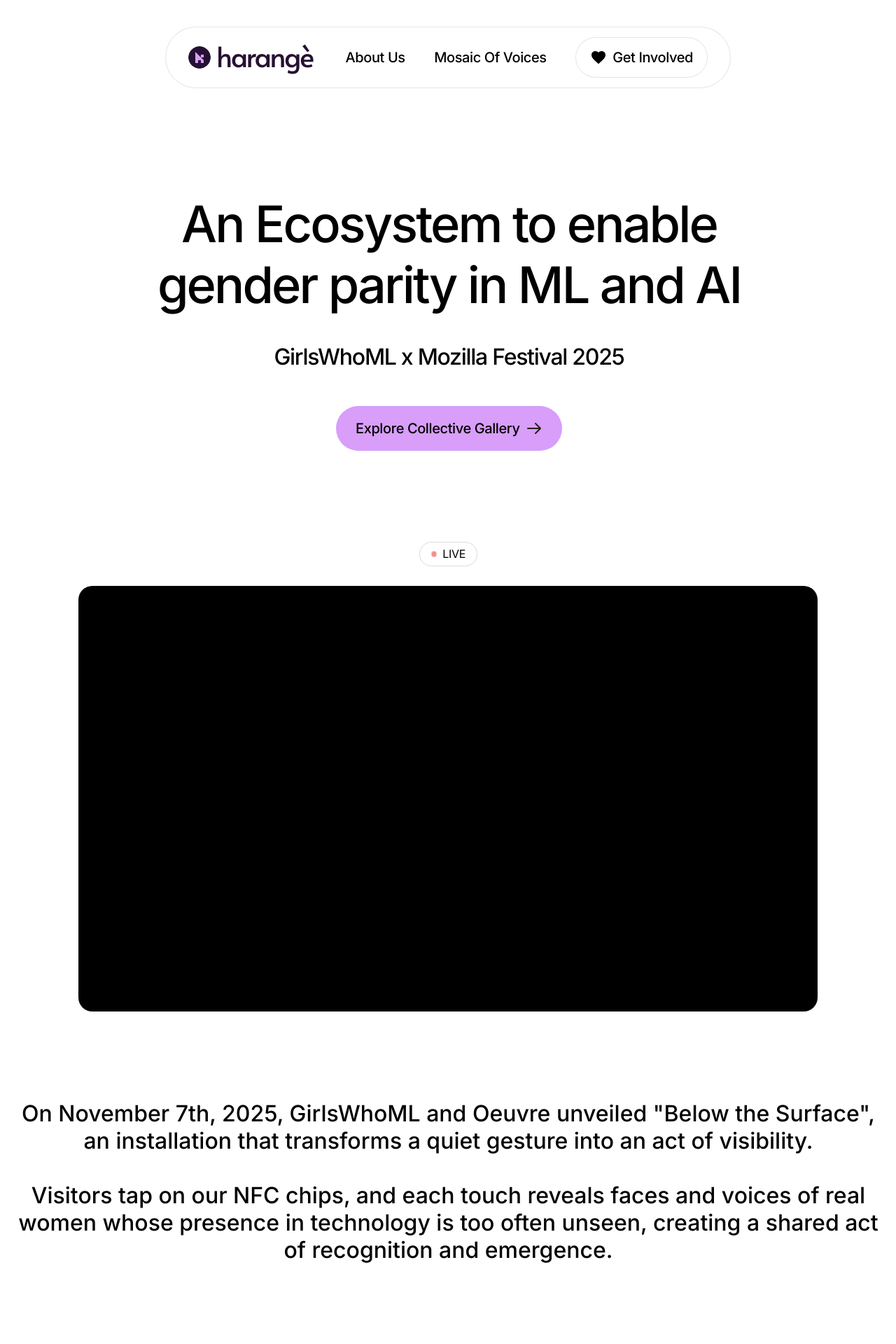
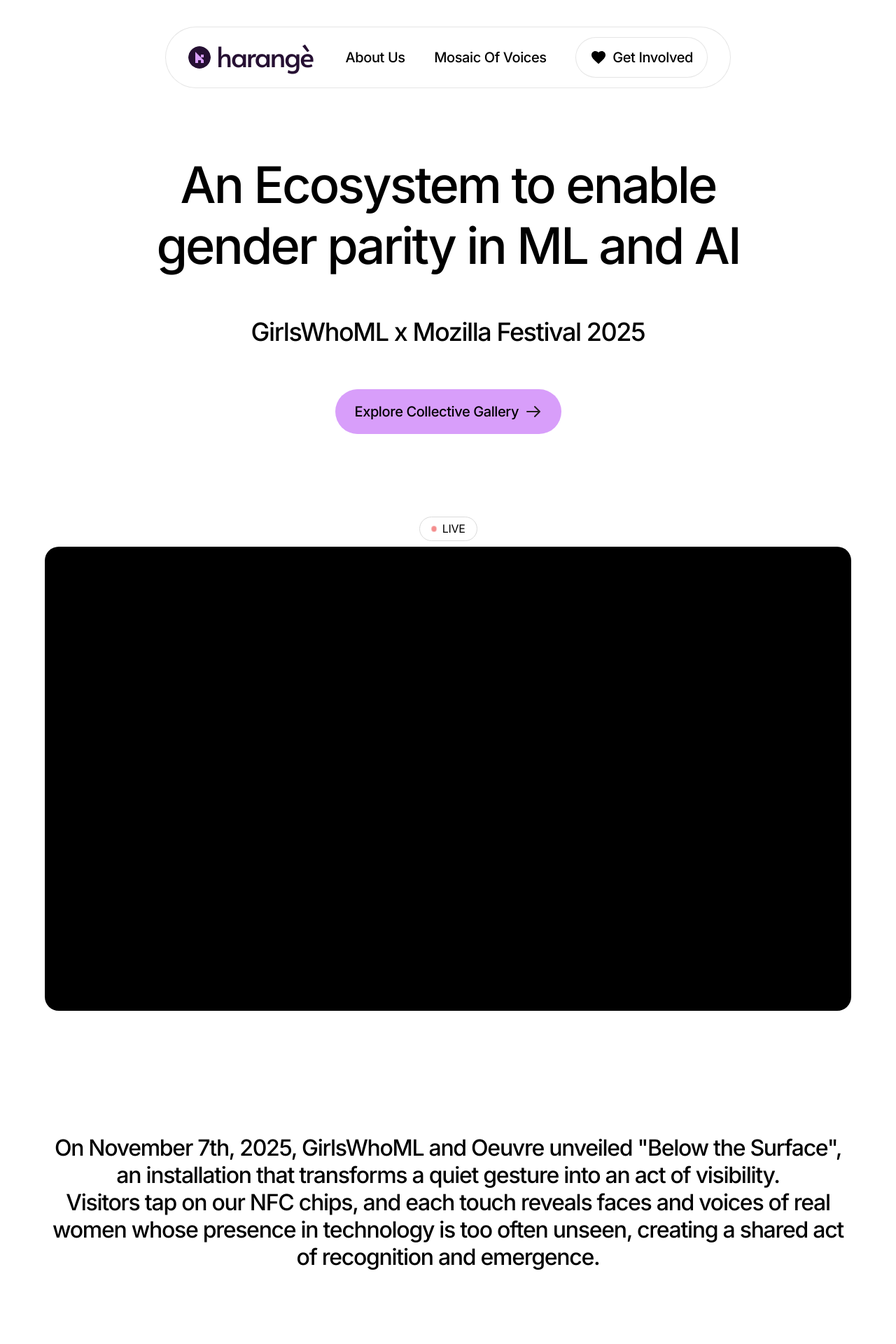
Before and after one commit to clencyc/GirlsWhoML, a Next.js app: page / in a window 1280 px wide. Shown: the top 1920 px of the page at 70% size. Built offline with nearby package versions, Linux system fonts and the light colour scheme.

Commit message:
currently working on Home

```diff
--- a/app/page.js
+++ b/app/page.js
@@ -75,43 +75,50 @@
   }, []);
 
 return (
+    <div className="relative w-full min-h-full bg-[#F5F3ED] flex flex-col items-center">
  <div className="relative w-full min-h-screen bg-[#FFFFFF] flex flex-col items-center">
-    <div className="relative w-[1440px]  bg-[#FFFFFF]">
-      <div className="sticky top-0 z-50 bg-white w-full flex justify-center">
 
       <Header />
-
-      </div>
       {/* rest of your content */}
 
 
 
 
 
+      {/* topSection */}
+      <section className="relative w-full max-w-[1440px] flex flex-col
+      items-center top-[100px] pt-24 md:pt-32"  >
 
-    {/* Main content */}
-    <div className="relative w-[1440px] bg-[#FFFFFF]"></div>
-      {/* topSection */}
-      <section className="absolute w-[1441px] h-[1769px] left-[calc(50%-1441px/2+0.5px)] top-[156px]">
+
+
         {/* heroText */}
-        <div
-          ref={el => sectionRefs.current['hero'] = el}
-          className={getSectionClass('hero', "flex flex-col items-center p-0 gap-[52px] absolute w-[881px] h-[368px] left-[281px] top-[120px]")}
+       <div ref={el => sectionRefs.current['hero'] = el} className={getSectionClass(
+    'hero',
+    'flex flex-col items-center gap-[52px] relative w-full max-w-[881px] mx-auto mt-[120px]'
+  )}
 >
-          {/* h1 */}
-          <div className="flex flex-col items-center p-0 gap-[40px] w-[881px] h-[252px] flex-none order-0 self-stretch flex-grow-0">
-            <h1 className="w-[881px] h-[174px] font-['Inter'] text-[72px] leading-[87px] text-center tracking-[-0.04em] text-[#000000] flex-none order-0 self-stretch flex-grow-0" style={{fontWeight: 500}}>
+
+  {/* Heading */}
+  <div className="flex flex-col items-center gap-[40px] text-center w-full px-4 sm:px-0">
+  <h1
+    className="font-['Inter'] text-[72px] w-full sm:w-4/5 md:w-3/4 lg:w-[915px]
+      leading-[87px] tracking-[-0.04em] text-black"
+    style={{ fontWeight: 500 }}
+  >
       An Ecosystem to enable gender parity in ML and AI
     </h1>
-            <p className="w-[881px] h-[38px] font-['Inter'] text-[32px] leading-[39px] text-center tracking-[-0.04em] text-[#000000] flex-none order-1 self-stretch flex-grow-0" style={{fontWeight: 450}}>
+    <p
+      className="font-['Inter'] text-[36px] leading-[60px] tracking-[-0.04em] text-black mt-[10px] px-4 sm:px-0"
+      style={{ fontWeight: 450 }}
+    >
       GirlsWhoML x Mozilla Festival 2025
     </p>
   </div>
 
-          {/* cta1 */}
+  {/* CTA Button (original styling preserved) */}
   <a
     href="./mosaic-of-voices"
-            className="group flex flex-row justify-center items-center p-[20px_28px] gap-[8px] w-[323px] h-[64px] bg-[#D89EFA] rounded-[100px] flex-none order-1 flex-grow-0 transition-all duration-700 ease-out hover:bg-[#000000]"
+    className="group flex flex-row justify-center items-center p-[20px_28px] gap-[8px] w-[323px] h-[64px] bg-[#D89EFA] rounded-[100px] transition-all duration-700 ease-out hover:bg-[#000000]"
     onMouseEnter={(e) => {
       e.currentTarget.querySelector('span').style.color = '#ffffff';
       e.currentTarget.querySelector('svg').style.color = '#ffffff';
@@ -121,21 +128,46 @@
       e.currentTarget.querySelector('svg').style.color = '#231F20';
     }}
   >
-            <span className="w-[235px] h-[24px] font-['Inter'] font-bold text-[20px] leading-[24px] tracking-[-0.02em] text-[#000000] flex-none order-0 flex-grow-0 transition-colors duration-700" style={{fontWeight: 450}}>
+    <span
+      className="w-[235px] h-[24px] font-['Inter'] font-bold text-[20px] leading-[24px] tracking-[-0.02em] text-[#000000] transition-colors duration-700"
+      style={{ fontWeight: 450 }}
+    >
       Explore Collective Gallery
     </span>
-            <svg width="24" height="24" viewBox="0 0 24 24" fill="none" className="flex-none order-1 flex-grow-0 transition-all duration-700 ease-out group-hover:translate-x-1 text-[#231F20]">
-              <path d="M3 12H21M21 12L14 5M21 12L14 19" stroke="currentColor" strokeWidth="2" strokeLinecap="round" strokeLinejoin="round"/>
+    <svg
+      width="24"
+      height="24"
+      viewBox="0 0 24 24"
+      fill="none"
+      className="transition-all duration-700 ease-out group-hover:translate-x-1 text-[#231F20]"
+    >
+      <path
+        d="M3 12H21M21 12L14 5M21 12L14 19"
+        stroke="currentColor"
+        strokeWidth="2"
+        strokeLinecap="round"
+        strokeLinejoin="round"
+      />
     </svg>
   </a>
 </div>
+
+
+
+
+
+
+
+
+
+
 
         {/* liveBadge */}
         <div
         ref={el => (sectionRefs.current['live-badge'] = el)}
         className={getSectionClass(
           'live-badge',
-    "box-border flex flex-row justify-center items-center p-[8px_16px] gap-[8px] absolute w-[83px] h-[35px] left-[calc(50%-83px/2)] top-[618px] border border-[#DBDBDB] rounded-[100px]"
+          "box-border flex flex-row justify-center  mt-[20px] items-center p-[8px_16px] gap-[8px] absolute w-[83px] h-[35px] left-[calc(50%-83px/2)] top-[618px] border border-[#DBDBDB] rounded-[100px]"
         )}
       >
         <style jsx>{`
@@ -155,38 +187,67 @@
         `}</style>
 
   <div className="w-[9px] h-[9px] bg-[#F06464] rounded-full animate-smooth-blink"></div>
-
-  <span
-    className="w-[34px] h-[19px] font-['Inter'] text-[16px] leading-[19px] tracking-[-0.02em] text-[#000000] font-semibold"
-  >
-    LIVE
-  </span>
+  <span className="w-[34px] h-[19px] font-['Inter'] text-[16px] leading-[19px] tracking-[-0.02em] text-[#000000] font-semibold"
+  >LIVE</span>
       </div>
 
 
         {/* Rectangle 24 */}
         <div
-          className="absolute w-[1056px] h-[608px] left-[192px] bg-[#000000] rounded-[20px] transition-transform duration-100 ease-out"
+          className="absolute w-[90%] lg:w-[1056px] aspect-[1056/608] bg-[#000000] rounded-[20px] transition-transform duration-100 ease-out left-1/2"
           style={{
             top: `${681 + scrollY * 0.05}px`,
-            transform: `translateY(${scrollY * -0.02}px)`
+            transform: `translate(-50%, ${scrollY * -0.02}px)`,
           }}
         ></div>
+
 
         {/* description */}
         <div
           ref={el => sectionRefs.current['description'] = el}
-          className={getSectionClass('description', "absolute w-[1440px] left-[calc(50%-1440px/2)] top-[1415px] text-[32px] leading-[39px] text-center text-[#000000]")}
-          style={{fontFamily: 'var(--font-inter)', fontWeight: 500, letterSpacing: '-4%'}}
+          // REVISED: Removed absolute positioning (absolute, left-[...], top-[...]).
+          // Used responsive max-width, horizontal centering (mx-auto), and large top margin (mt-[1000px]) to push it below the parallax area.
+          className="relative mt-[1000px] lg:mt-[1600px] w-full max-w-5xl mx-auto px-4 text-center text-[32px] leading-tight sm:leading-[39px] text-[#000000]"
+          style={{fontFamily: 'var(--font-inter)', fontWeight: 500, letterSpacing: '-0.04em'}} // Corrected letter-spacing to match original style
         >
-          <div className="whitespace-nowrap">On November 7th, 2025, GirlsWhoML and Oeuvre unveiled "Below the Surface",</div>
-          <div className="whitespace-nowrap">an installation that transforms a quiet gesture into an act of visibility.</div>
-          <div>&nbsp;</div>
-          <div className="whitespace-nowrap">Visitors tap on our NFC chips, and each touch reveals faces and voices of real</div>
-          <div className="whitespace-nowrap">women whose presence in technology is too often unseen, creating a shared act</div>
-          <div className="whitespace-nowrap">of recognition and emergence.</div>
+          {/* REVISED: Replaced fixed whitespace with a simple div for readability and flow. */}
+<div className="mx-auto space-y-8"> {/* Added space-y-8 here */}
+  <div> {/* Removed the mb-8 from this div */}
+    On November 7th, 2025, GirlsWhoML and Oeuvre unveiled "Below the Surface",
+  </div>
+  <div>
+    an installation that transforms a quiet gesture into an act of visibility.
+  </div>
+</div>
+
+          {/* Empty div for spacing, replaced '&nbsp;' */}
+          <div className="h-8"></div>
+
+          <div className="mx-auto">
+            <div>Visitors tap on our NFC chips, and each touch reveals faces and voices of real</div>
+            <div>women whose presence in technology is too often unseen, creating a shared act</div>
+            <div>of recognition and emergence.</div>
+          </div>
         </div>
       </section>
+
+
+
+
+
+
+
+
+
+
+
+
+
+
+
+
+
+
 
       {/* secondSection */}
       <section className="absolute w-[1441px] h-[3642px] left-[calc(50%-1441px/2+0.5px)] top-[1925px]">
@@ -194,30 +255,37 @@
           The Change We're Making
         </h2>
 
+
+
         {/* change1 */}
         <div
           ref={el => sectionRefs.current['change1'] = el}
           className={getSectionClass('change1', "flex flex-row items-center p-0 gap-[75px] absolute w-[1069.29px] h-[563px] left-[187px] top-[571px]")}
         >
           {/* leftText */}
-          <div className="flex flex-col items-start p-0 gap-[44px] w-[566px] h-[563px] flex-none order-0 flex-grow-0">
-            <div className="w-[566px] h-[195px] font-['Inter'] text-[54px] leading-[65px] tracking-[-0.04em] text-[#000000] flex-none order-0 self-stretch flex-grow-0" style={{fontWeight: 500}}>
-              <div className="whitespace-nowrap">Below the Surface —</div>
-              <div className="whitespace-nowrap">Lifting Women in AI Out</div>
-              <div className="whitespace-nowrap">of Invisibility</div>
+          <div className="flex flex-col items-start p-0 gap-11 w-[566px] h-[563px]">
+          <h3
+            className="w-full font-['Inter'] text-[54px] leading-[65px] tracking-[-0.04em] text-black"
+            style={{ fontWeight: 500 }}
+          >
+            Below the Surface —<br />
+            Lifting Women in AI Out<br />
+            of Invisibility
+          </h3>
+
+        <p
+          className="w-full font-['Inter'] text-[24px] leading-[36px] tracking-[-0.02em] text-black mt-[44px]"
+          style={{ fontWeight: 500 }}
+        >
+            Millions of women perform the foundational work of AI — labelling, tagging, and cleaning the data
+            that trains our models. Many earn only $2–4 an hour for this invisible labour. We set out to speak
+            with these women, yet even we, in trying to make them visible, found many beyond reach. Among the
+            submerged faces we could gather, we placed empty frames — reminders that invisibility extends
+            deeper than we imagined.
+          </p>
         </div>
-            <div className="w-[566px] h-[324px] font-['Inter'] text-[24px] leading-[36px] tracking-[-0.02em] text-[#000000] flex-none order-1 self-stretch flex-grow-0" style={{fontWeight: 500}}>
-              <div className="whitespace-nowrap">Millions of women perform the foundational work</div>
-              <div className="whitespace-nowrap">of AI — labelling, tagging, and cleaning the data</div>
-              <div className="whitespace-nowrap">that trains our models. Many earn only $2–4 an</div>
-              <div className="whitespace-nowrap">hour for this invisible labour. We set out to speak</div>
-              <div className="whitespace-nowrap">with these women, yet even we, in trying to make</div>
-              <div className="whitespace-nowrap">them visible, found many beyond reach. Among the</div>
-              <div className="whitespace-nowrap">submerged faces we could gather, we placed</div>
-              <div className="whitespace-nowrap">empty frames — reminders that invisibility extends</div>
-              <div className="whitespace-nowrap">deeper than we imagined.</div>
-            </div>
-          </div>
+
+
           {/* img */}
           <div className="w-[428px] h-[520px] flex-none order-1 flex-grow-0 flex items-center justify-center">
             <div className="w-[440px] h-[550px] flex-none order-1 transition-all duration-500 ease-out">
@@ -225,6 +293,13 @@
             </div>
           </div>
         </div>
+
+
+
+
+
+
+
 
         {/* change2 */}
         <div
@@ -261,16 +336,34 @@
           className={getSectionClass('change3', "flex flex-row items-start p-0 gap-[53px] absolute w-[1079px] h-[851px] left-[187px] top-[2677px]")}
         >
           {/* leftText */}
-          <div className="flex flex-col items-start p-0 gap-[44px] w-[521px] h-[851px] flex-none order-0 flex-grow-0">
-            <h3 className="w-[521px] h-[195px] font-['Inter'] text-[54px] leading-[65px] tracking-[-0.04em] text-[#000000] flex-none order-0 self-stretch flex-grow-0" style={{fontWeight: 500}}>
-              Two Reflective Questions — Your Reflections Matter
+
+
+          <div className="flex flex-col items-start p-0 gap-11 w-[566px] h-[563px]">
+          <h3
+            className="w-full font-['Inter'] text-[54px] leading-[65px] tracking-[-0.04em] text-black"
+            style={{ fontWeight: 500 }}
+          >Two Reflective Questions — Your Reflections Matter
           </h3>
-            <div className="w-[514px] h-[612px] font-['Inter'] text-[24px] leading-[36px] tracking-[-0.02em] text-[#000000] flex-none order-1 flex-grow-0" style={{fontWeight: 500}}>
-              <p className="mb-[24px]">At the end of the experience, visitors encountered two open questions:</p>
-              <p className="mb-[24px]">1. What word best describes how you feel after exploring this installation?</p>
-              <p className="mb-[36px]">2. What is one insight or reflection you'll take away with you?</p>
-              <p>We expect to engage around more than 1,000 visitors and receive 100+ reflections. Together, these responses form a living archive of empathy and awareness — the first of its kind to document how people feel when confronted with the gendered invisibility embedded in AI. It is both a mirror and a measure of change, reminding us that visibility is not given — it is created, collectively.</p>
+
+          <div className="w-full font-['Inter'] text-[24px] leading-[36px] tracking-[-0.02em] text-black mt-[44px]" style={{ fontWeight: 500 }}>
+          <p>
+            At the end of the experience, visitors encountered two open questions:
+          </p>
+
+          <ol className="list-decimal list-inside mt-[32px] mb-[24px]">
+            <li>What word best describes how you feel after exploring this installation?</li>
+            <li>What is one insight or reflection you'll take away with you?</li>
+          </ol>
+
+          <p>
+            We expect to engage around more than 1,000 visitors and receive 100+ reflections. Together, these responses form a living archive of empathy and awareness — the first of its kind to document how people feel when confronted with the gendered invisibility embedded in AI.
+          </p>
+
+          <p className="mt-2">
+            It is both a mirror and a measure of change, reminding us that visibility is not given — it is created, collectively.
+          </p>
         </div>
+
           </div>
 
           {/* Reflection Form - Main Container */}
```
Lines whose indentation alone changed are shown as unchanged.
